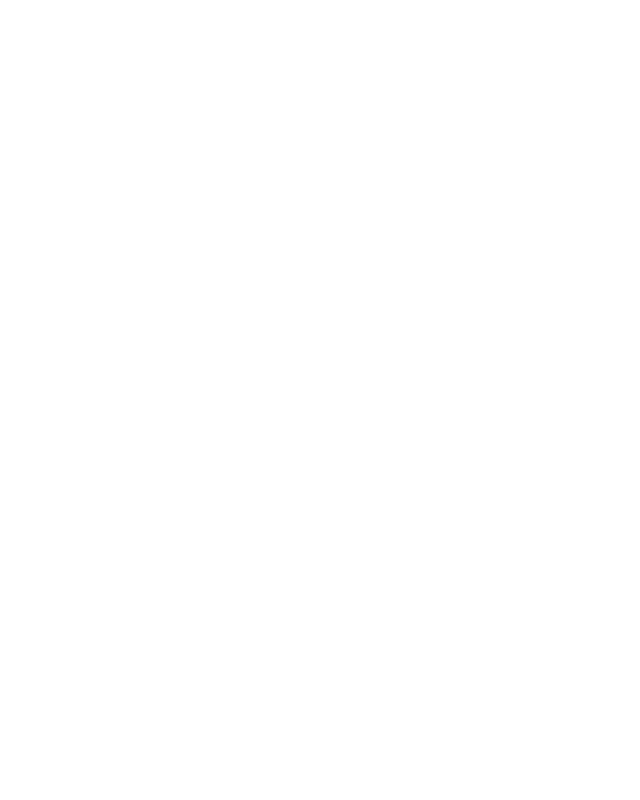
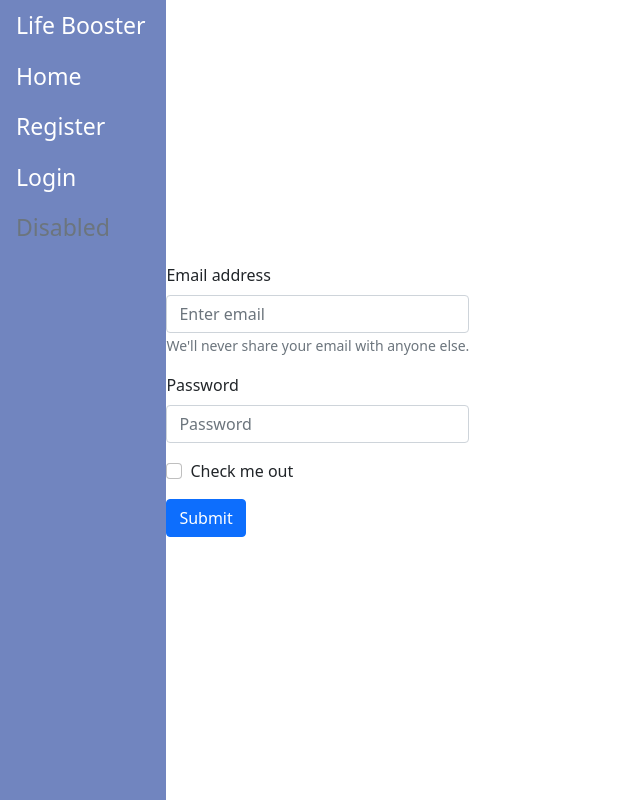
Before and after one commit to hyjin123/life-booster, a React (Create React App) app in the folder frontend/: page /register in a window 1280 px wide. Before the commit this address had no page. Shown: the whole page, without its empty margins (0-640 px from the left). Built offline with nearby package versions, Linux system fonts and the light colour scheme.

Commit message:
working on the login form

```diff
--- a/frontend/src/App.js
+++ b/frontend/src/App.js
@@ -4,6 +4,7 @@
 import 'bootstrap/dist/css/bootstrap.min.css';
 import FrontPage from './components/FrontPage';
 import MainPage from './components/MainPage';
+import Register from './components/Register';
 
 function App() {
   return (
@@ -11,6 +12,7 @@
       <Routes>
         <Route path="/" element={<FrontPage />} />
         <Route path="/home" element={<MainPage />} />
+        <Route path="/register" element={<Register />} />
       </Routes>
     </BrowserRouter>
   );
--- a/frontend/src/components/NavBar.css
+++ b/frontend/src/components/NavBar.css
@@ -1,6 +1,7 @@
 .nav-container {
   background-color: #7185bf;
   height: 100vh;
+  width: 13vw;
 }
 
 .nav {
--- a/frontend/src/components/NavBar.js
+++ b/frontend/src/components/NavBar.js
@@ -7,7 +7,7 @@
       <Nav defaultActiveKey="/home" className="flex-column nav-container">
         <Nav.Link className="nav" href="/home">Life Booster</Nav.Link>
         <Nav.Link className="nav" href="/home">Home</Nav.Link>
-        <Nav.Link className="nav" eventKey="link-1">Register</Nav.Link>
+        <Nav.Link className="nav" href="/register">Register</Nav.Link>
         <Nav.Link className="nav" eventKey="link-2">Login</Nav.Link>
         <Nav.Link className="nav" eventKey="disabled" disabled>
           Disabled
--- /dev/null
+++ b/frontend/src/components/Register.css
@@ -0,0 +1,11 @@
+.register-container {
+  display: flex;
+  flex-direction: row;
+}
+
+.form-container {
+  display: flex;
+  flex-direction: row;
+  justify-content: center;
+  align-items: center;
+}
--- /dev/null
+++ b/frontend/src/components/Register.js
@@ -0,0 +1,35 @@
+import NavBar from "./NavBar";
+import { Form, Button } from "react-bootstrap";
+import './Register.css'
+
+function Register() {
+  return (
+    <div className="register-container">
+      <NavBar />
+      <div className="form-container">
+        <Form>
+          <Form.Group className="mb-3" controlId="formBasicEmail">
+            <Form.Label>Email address</Form.Label>
+            <Form.Control type="email" placeholder="Enter email" />
+            <Form.Text className="text-muted">
+              We'll never share your email with anyone else.
+            </Form.Text>
+          </Form.Group>
+
+          <Form.Group className="mb-3" controlId="formBasicPassword">
+            <Form.Label>Password</Form.Label>
+            <Form.Control type="password" placeholder="Password" />
+          </Form.Group>
+          <Form.Group className="mb-3" controlId="formBasicCheckbox">
+            <Form.Check type="checkbox" label="Check me out" />
+          </Form.Group>
+          <Button variant="primary" type="submit">
+            Submit
+          </Button>
+        </Form>
+      </div>
+    </div>
+  );
+}
+
+export default Register;
```
Also changed, not shown: frontend/src/components/Login.js (added).
